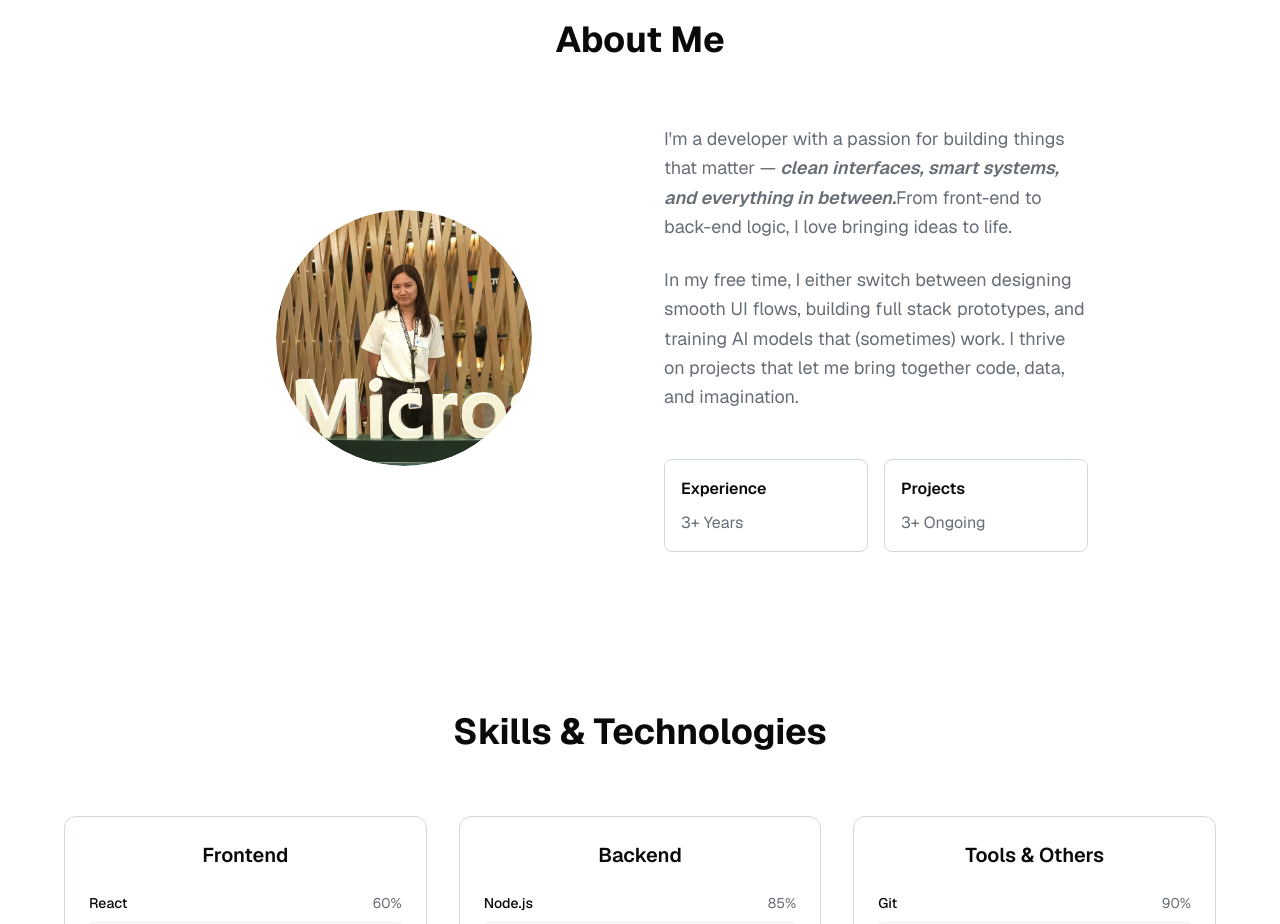
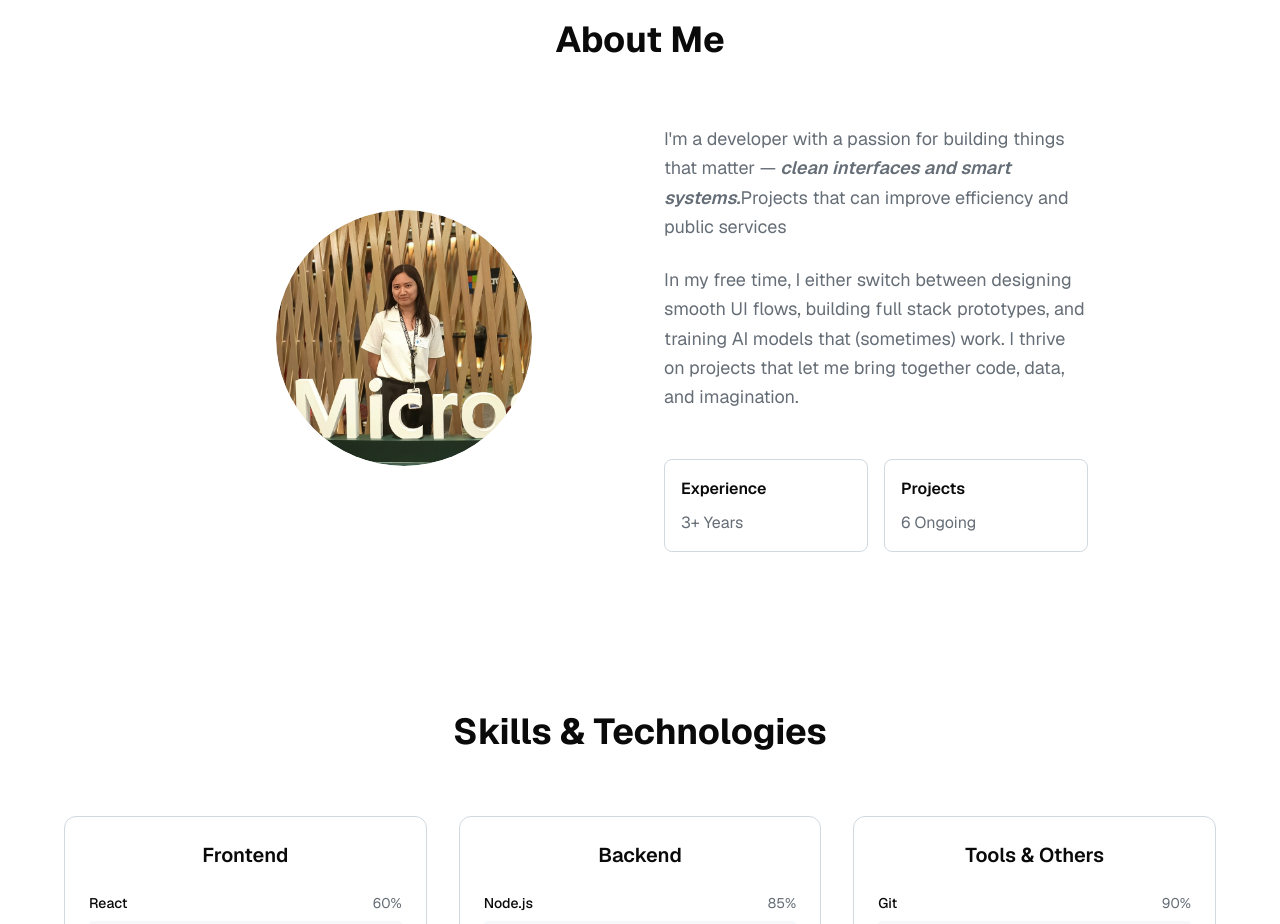
Before and after one commit to annacamp15/my-portfolio, a Next.js app: page / in a window 1280 px wide. Shown: the part 860-1784 px from the top of the page. Built offline with nearby package versions, Linux system fonts and the light colour scheme.

Commit message:
Update personal description and adjust ongoing projects count

```diff
--- a/app/components/About.js
+++ b/app/components/About.js
@@ -38,8 +38,8 @@ export default function About() {
           <div className="space-y-6">
             <p className="text-lg text-muted-foreground leading-relaxed" >
              I&apos;m a developer with a passion for building things that matter —
-             <span className='font-semibold italic'> clean interfaces, smart systems, and everything in between.</span>
-            From front-end to back-end logic, I love bringing ideas to life.
+             <span className='font-semibold italic'> clean interfaces and smart systems.</span>
+            Projects that can improve efficiency and public services
             </p>
 
             <p className="text-lg text-muted-foreground leading-relaxed">
@@ -53,7 +53,7 @@ export default function About() {
               </div>
               <div className="bg-card p-4 rounded-lg border border-border">
                 <h3 className="font-semibold text-foreground mb-2">Projects</h3>
-                <p className="text-muted-foreground">3+ Ongoing</p>
+                <p className="text-muted-foreground">6 Ongoing</p>
               </div>
             </div>
           </div>
```
